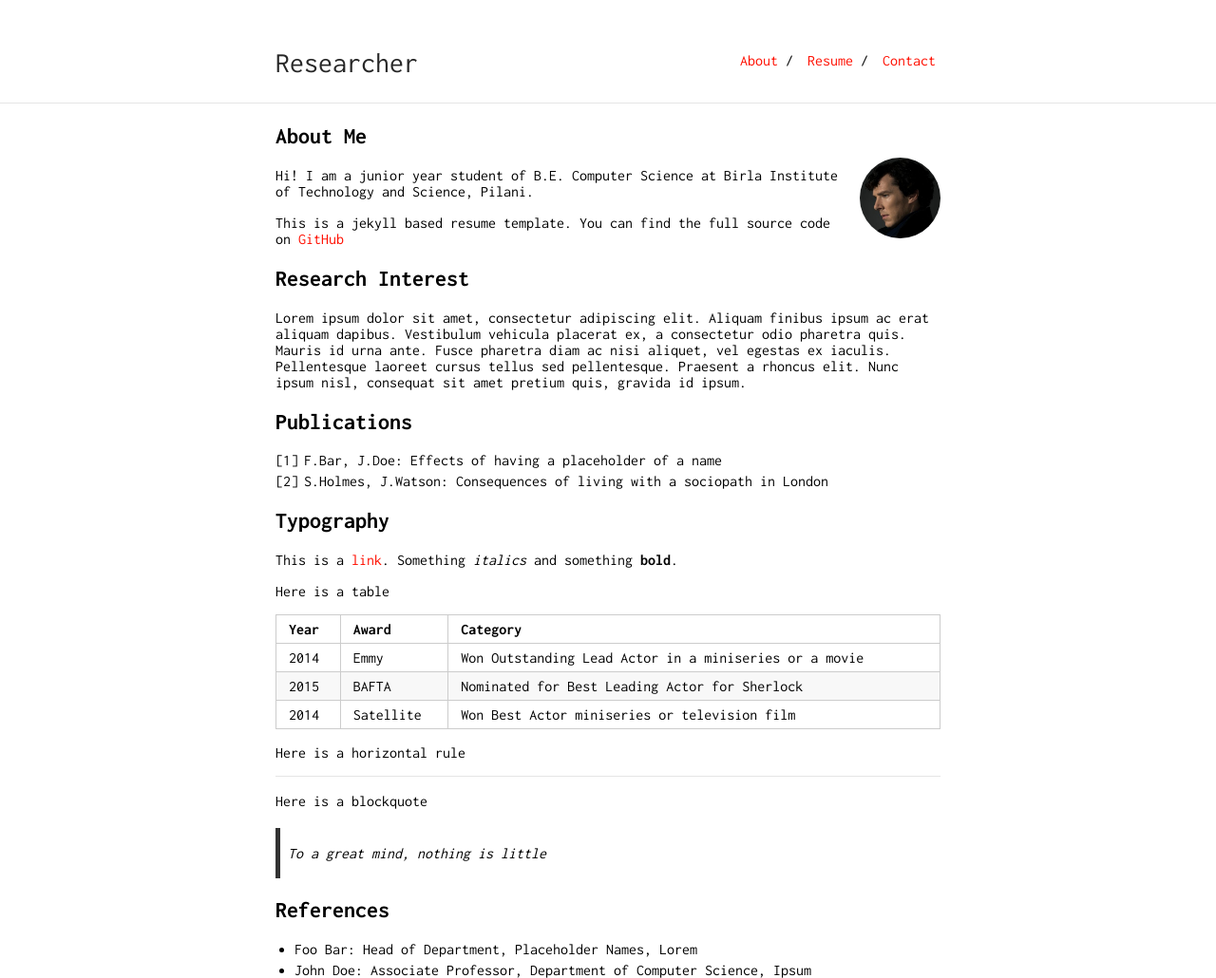
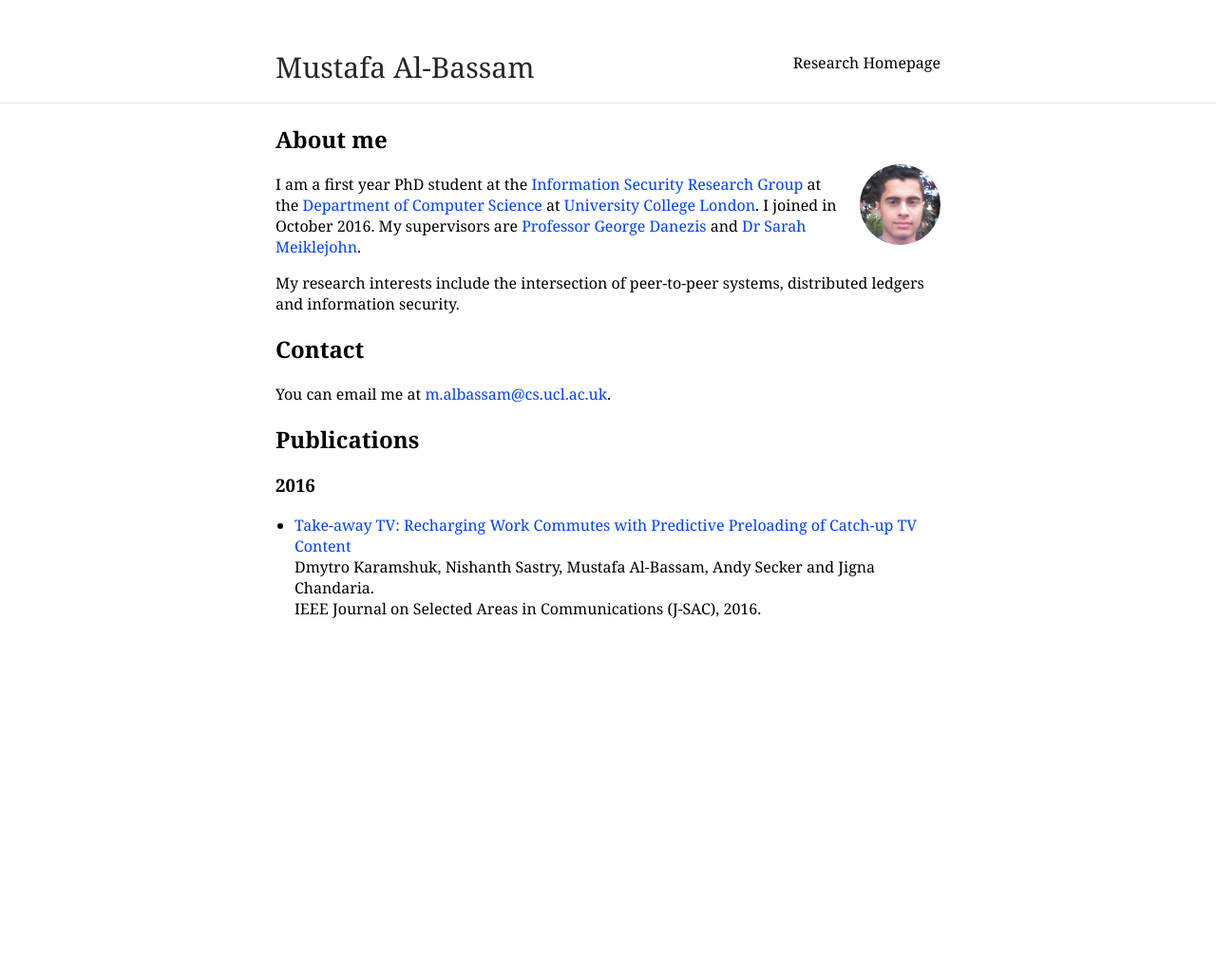
Before and after one commit to musalbas/research-homepage, a Jekyll site: the page built from index.md, in a window 1280 px wide. Shown: the whole page at 95% size. Built offline with Jekyll 4.4.1, drawn with Linux system fonts in a browser that asks for light colours; after the commit the page ends 900 px from its top, so only the background shows below that.

Commit message:
First iteration of homepage.

```diff
--- a/_config.yml
+++ b/_config.yml
@@ -1,10 +1,6 @@
-title: Researcher
-url: "http://ankitsultana.me"
-baseurl: "/researcher"
+title: Mustafa Al-Bassam
 
 markdown: kramdown
-
-tracking_id: #
 
 sass:
     style: compressed
--- a/_layouts/default.html
+++ b/_layouts/default.html
@@ -5,92 +5,29 @@
 
     <meta charset="utf-8">
     <meta name="viewport" content="width=device-width, initial-scale=1">
-    <meta name="keywords" content="blog, accent, {{ site.author }}, {{ site.title }}, jekyll">
-    <meta name="author" content="{{ site.author }}">
-    {% if page.url == "/404.html" %}
-        <meta http-equiv="refresh" content="5; url=/">
-    {% endif %}
-    {% if page.description %}
-        {% assign desc = page.description %}
-    {% else %}
-        {% assign desc = site.description %}
-    {% endif %}
-    {% if page.url %}
-        {% assign url = site.url | append: site.baseurl | append: page.url %}
-    {% else %}
-        {% assign url = site.url | append: site.baseurl | append: page.url %}
-    {% endif %}
-    <meta name="description" content="{{ desc }}">
-    <link href='https://fonts.googleapis.com/css?family=Inconsolata:400,700' rel='stylesheet' type='text/css'>
-    <link rel="alternate" type="application/rss+xml" title="{{ site.title }} RSS" href="/feed.xml" />
-    <link rel="stylesheet" href="{{ site.url }}{{ site.baseurl }}/css/main.css">
-    {% if site.favicon %}
-        <link rel="icon" type="image/ico" href="{{ site.favicon_location }}">
-        <link rel="shortcut-icon" type="image/ico" href="{{ site.favicon_location }}">
-    {% endif %}
-    {% if site.twitter_username %}
-        <link rel="author" href="https://twitter.com/{{ site.twitter_username }}">
-    {% endif %}
-    <!-- Facebook Open Graph -->
-    <meta name="og:description" content="{{ desc }}">
-    <meta name="og:title" content="{{ site.title }}">
-    <meta name="og:url" content="{{ url }}">
-    <meta name="og:type" content="article">
-    {% if site.og_image %}
-        <meta name="og:image" content="{{ site.og_image }}">
-    {% endif %}
-    {% if site.facebook_id %}
-        <meta name="fb:admins" content="{{ site.facebook_id }}">
-    {% endif %}
-    <!-- Twitter -->
-    <meta name="twitter:card" content="summary">
-    <meta name="twitter:title" content="{{ site.title }}">
-    <meta name="twitter:description" content="{{ desc }}">
-    <meta name="twitter:url" content="{{ url }}">
-    {% if site.twitter_image %}
-        <meta name="twitter:image" content="{{ site.twitter_image }}">
-    {% else %}
-        <meta name="twitter:image" content="{{ site.profile_picture }}">
-    {% endif %}
+    <link rel="stylesheet" href="css/main.css">
 </head>
+
 <body>
     <div class="wrapper">
         <div class="navbar container">
-            <a id="author-name" class="alignable pull-left" href="{{ site.url }}{{ site.baseurl }}">{{ site.title }}</a>
+            <span id="author-name" class="alignable pull-left">{{ site.title }}</span>
             <ul class="alignable pull-right navbar-ul">
-                {% for x in site.data.nav %}
-                    {% if x.name == "Resume" %}
-                        <li class="alignable pull-right nav-list"><a target="_blank" href="{{ x.link }}">{{ x.name }}</a>
-                    {% else %}
+                Research Homepage
+                <!--{% for x in site.data.nav %}
                     <li class="alignable pull-right nav-list"><a href="{{ x.link }}">{{ x.name }}</a>
-                    {% endif %}
                         {% if forloop.first == false %}
                             /
                         {% endif %}
                     </li>
-                {% endfor %}
+                {% endfor %}-->
             </ul>
         </div>
         <div style="clear:both"></div>
         <hr>
-        {% if page.is_contact == true %}
-            <div class="container content contact">
-                {{ content }}
-            </div>
-        {% else %}
+
         <div class="container content">
             {{ content }}
         </div>
-        {% endif %}
     </div>
-    {% if site.tracking_id %}
-        <script>
-          (function(i,s,o,g,r,a,m){i['GoogleAnalyticsObject']=r;i[r]=i[r]||function(){
-          (i[r].q=i[r].q||[]).push(arguments)},i[r].l=1*new Date();a=s.createElement(o),
-          m=s.getElementsByTagName(o)[0];a.async=1;a.src=g;m.parentNode.insertBefore(a,m)
-          })(window,document,'script','//www.google-analytics.com/analytics.js','ga');
-          ga('create', '{{ site.tracking_id }}', 'auto');
-          ga('send', 'pageview');
-        </script>
-    {% endif %}
 </body>
--- a/_sass/_style.scss
+++ b/_sass/_style.scss
@@ -11,7 +11,7 @@ html {
 }
 body {
     margin: 0;
-    font-family: "Inconsolata";
+    font-family: Georgia, serif;
     height: 100%;
 }
 a {
--- a/_sass/vars.scss
+++ b/_sass/vars.scss
@@ -2,7 +2,7 @@
  * Customization Variables
  */
 
-$accent: #FF0F00;
+$accent: #0040FF;
 $image-size: 85px;
 
 /*
--- a/index.md
+++ b/index.md
@@ -2,44 +2,20 @@
 layout: default
 ---
 
-## About Me
+## About me
 
-<img class="profile-picture" src="sherlock.jpg">
+<img class="profile-picture" src="photo.jpg">
 
-Hi! I am a junior year student of B.E. Computer Science at Birla Institute of Technology and Science, Pilani.
+I am a first year PhD student at the [Information Security Research Group](http://sec.cs.ucl.ac.uk/) at the [Department of Computer Science](http://www.cs.ucl.ac.uk/) at [University College London](http://www.ucl.ac.uk/). I joined in October 2016. My supervisors are [Professor George Danezis](http://www0.cs.ucl.ac.uk/staff/G.Danezis/) and [Dr Sarah Meiklejohn](http://www0.cs.ucl.ac.uk/staff/S.Meiklejohn/).
 
-This is a jekyll based resume template. You can find the full source code on [GitHub](https://github.com/bk2dcradle/researcher)
+My research interests include the intersection of peer-to-peer systems, distributed ledgers and information security.
 
-## Research Interest
+## Contact
 
-Lorem ipsum dolor sit amet, consectetur adipiscing elit. Aliquam finibus ipsum ac erat aliquam dapibus. Vestibulum vehicula placerat ex, a consectetur odio pharetra quis. Mauris id urna ante. Fusce pharetra diam ac nisi aliquet, vel egestas ex iaculis. Pellentesque laoreet cursus tellus sed pellentesque. Praesent a rhoncus elit. Nunc ipsum nisl, consequat sit amet pretium quis, gravida id ipsum.
+You can email me at [m.albassam@cs.ucl.ac.uk](mailto:m.albassam@cs.ucl.ac.uk).
 
 ## Publications
 
-1. F.Bar, J.Doe: Effects of having a placeholder of a name
-2. S.Holmes, J.Watson: Consequences of living with a sociopath in London
+### 2016
 
-## Typography
-
-This is a [link](http://google.com). Something *italics* and something **bold**.
-
-Here is a table
-
-Year | Award | Category
------|-------|--------
-2014 | Emmy  | Won Outstanding Lead Actor in a miniseries or a movie
-2015 | BAFTA | Nominated for Best Leading Actor for Sherlock
-2014 | Satellite | Won Best Actor miniseries or television film
-
-Here is a horizontal rule
-
----
-
-Here is a blockquote
-
-> To a great mind, nothing is little
-
-## References
-
-* Foo Bar: Head of Department, Placeholder Names, Lorem
-* John Doe: Associate Professor, Department of Computer Science, Ipsum
+- [Take-away TV: Recharging Work Commutes with Predictive Preloading of Catch-up TV Content](publications/takeawaytv-jsac16.pdf)<br>Dmytro Karamshuk, Nishanth Sastry, Mustafa Al-Bassam, Andy Secker and Jigna Chandaria.<br>IEEE Journal on Selected Areas in Communications (J-SAC), 2016.
```
Also changed, not shown: _data/nav.yml (+4 -4 lines), contact.md (deleted, +0 -26 lines), README.md (deleted), photo.jpg (added), sherlock.jpg (deleted), 3 other files. Lines whose indentation alone changed are shown as unchanged.
